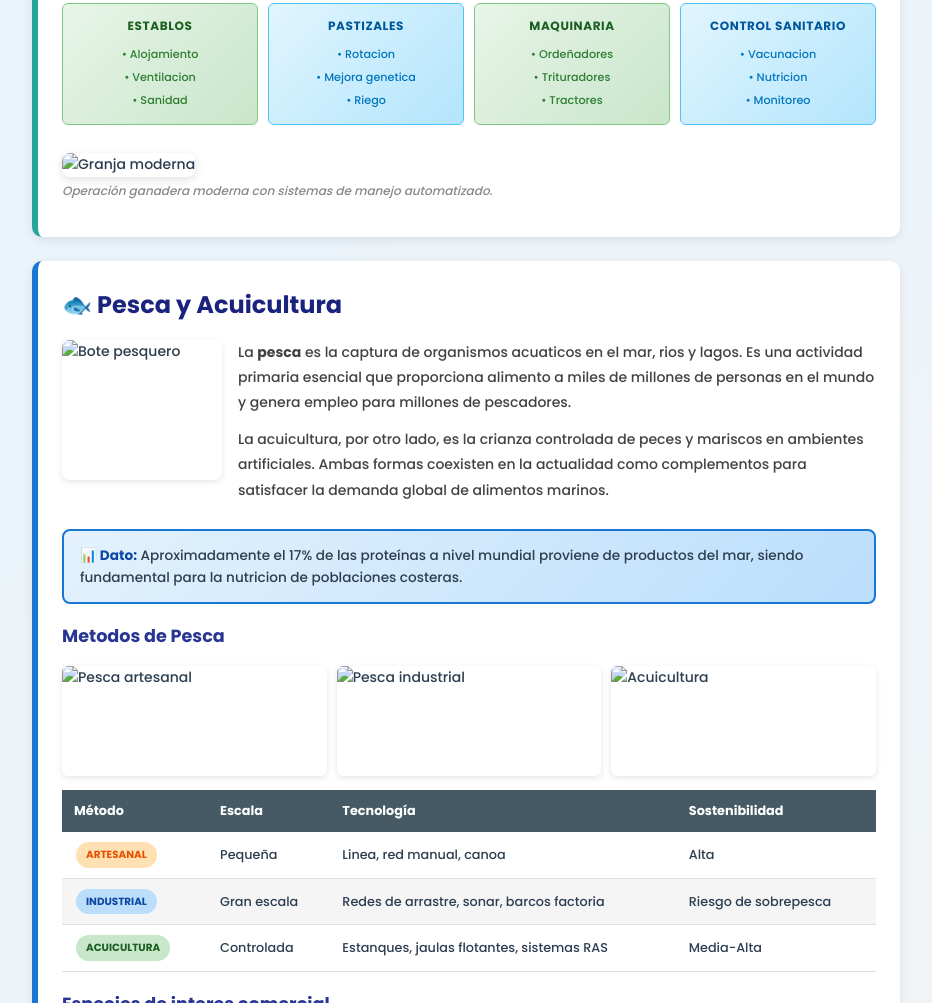
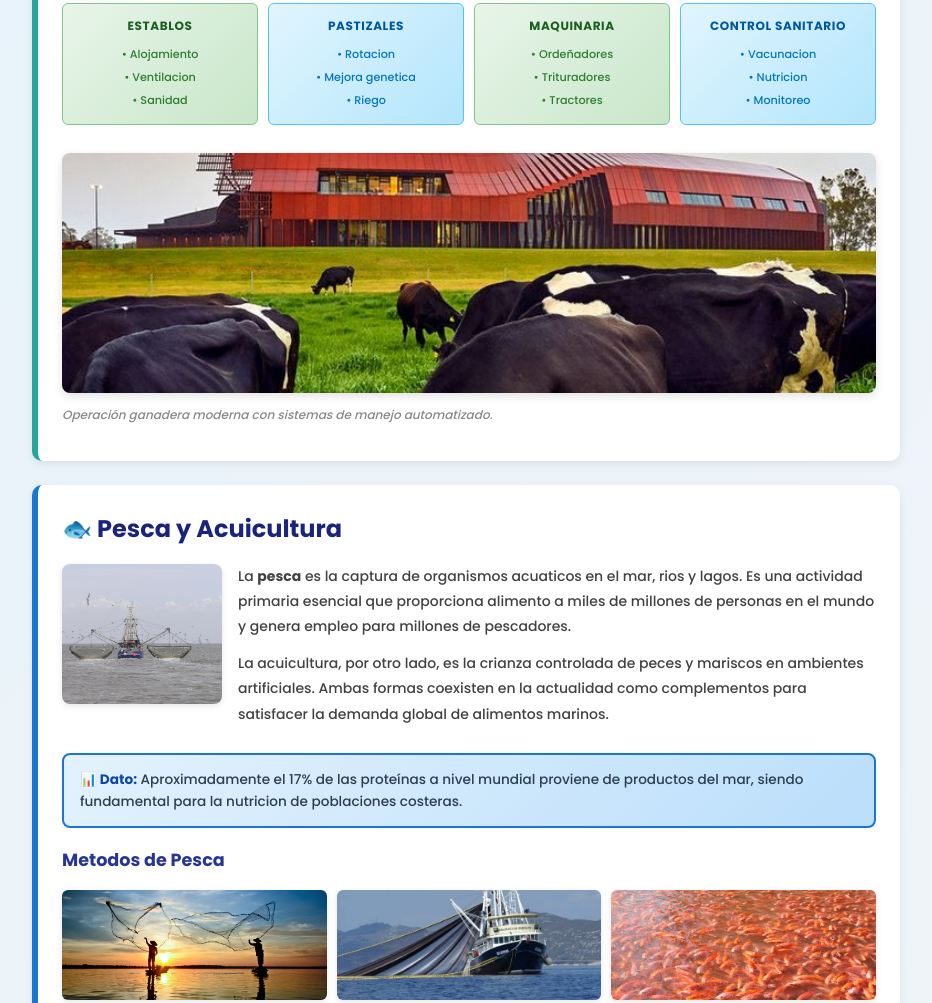
Before and after one commit to 24140040-source/computacion, a plain HTML site: page index.html in a window 1280 px wide. Shown: the part 1313-2316 px from the top of the page, without its empty margins (174-1106 px from the left). Drawn offline with Linux system fonts and the light colour scheme.

Commit message:
Corregir rutas de imágenes agregando extensión .jpg a todos los archivos

```diff
--- a/index.html
+++ b/index.html
@@ -501,8 +501,8 @@
     <h3>Tipos de Ganadería según el animal</h3>
 
     <div class="grid-2">
-      <img src="bovina" alt="Ganadería bovina">
-      <img src="ovina" alt="Ganadería ovina">
+      <img src="bovina.jpg" alt="Ganadería bovina">
+      <img src="ovina.jpg" alt="Ganadería ovina">
     </div>
 
     <div class="table-wrapper">
@@ -587,7 +587,7 @@
       </div>
     </div>
 
-    <img class="img-full" src="granja moderna" alt="Granja moderna">
+    <img class="img-full" src="granja moderna.jpg" alt="Granja moderna">
     <div class="img-caption">Operación ganadera moderna con sistemas de manejo automatizado.</div>
 
   </section>
@@ -597,7 +597,7 @@
     <h2>🐟 Pesca y Acuicultura</h2>
 
     <div class="content-with-img">
-      <img class="side-img" src="bote-pesquero" alt="Bote pesquero">
+      <img class="side-img" src="bote-pesquero.jpg" alt="Bote pesquero">
       <div class="side-text">
         <p>
           La <strong>pesca</strong> es la captura de organismos acuaticos en el mar, rios y lagos.
@@ -620,9 +620,9 @@
     <h3>Metodos de Pesca</h3>
 
     <div class="grid-3">
-      <img src="artesanal" alt="Pesca artesanal">
-      <img src="industrial" alt="Pesca industrial">
-      <img src="agricultita" alt="Acuicultura">
+      <img src="artesanal.jpg" alt="Pesca artesanal">
+      <img src="industrial.jpg" alt="Pesca industrial">
+      <img src="agricultita.jpg" alt="Acuicultura">
     </div>
 
     <div class="table-wrapper">
@@ -701,7 +701,7 @@
       recuperar los ecosistemas marinos.
     </div>
 
-    <img class="img-full" src="puerto pesquero" alt="Puerto pesquero">
+    <img class="img-full" src="puerto pesquero.jpg" alt="Puerto pesquero">
     <div class="img-caption">Puerto de descarga de pesca comercial con sistemas de procesamiento.</div>
 
   </section>
```
